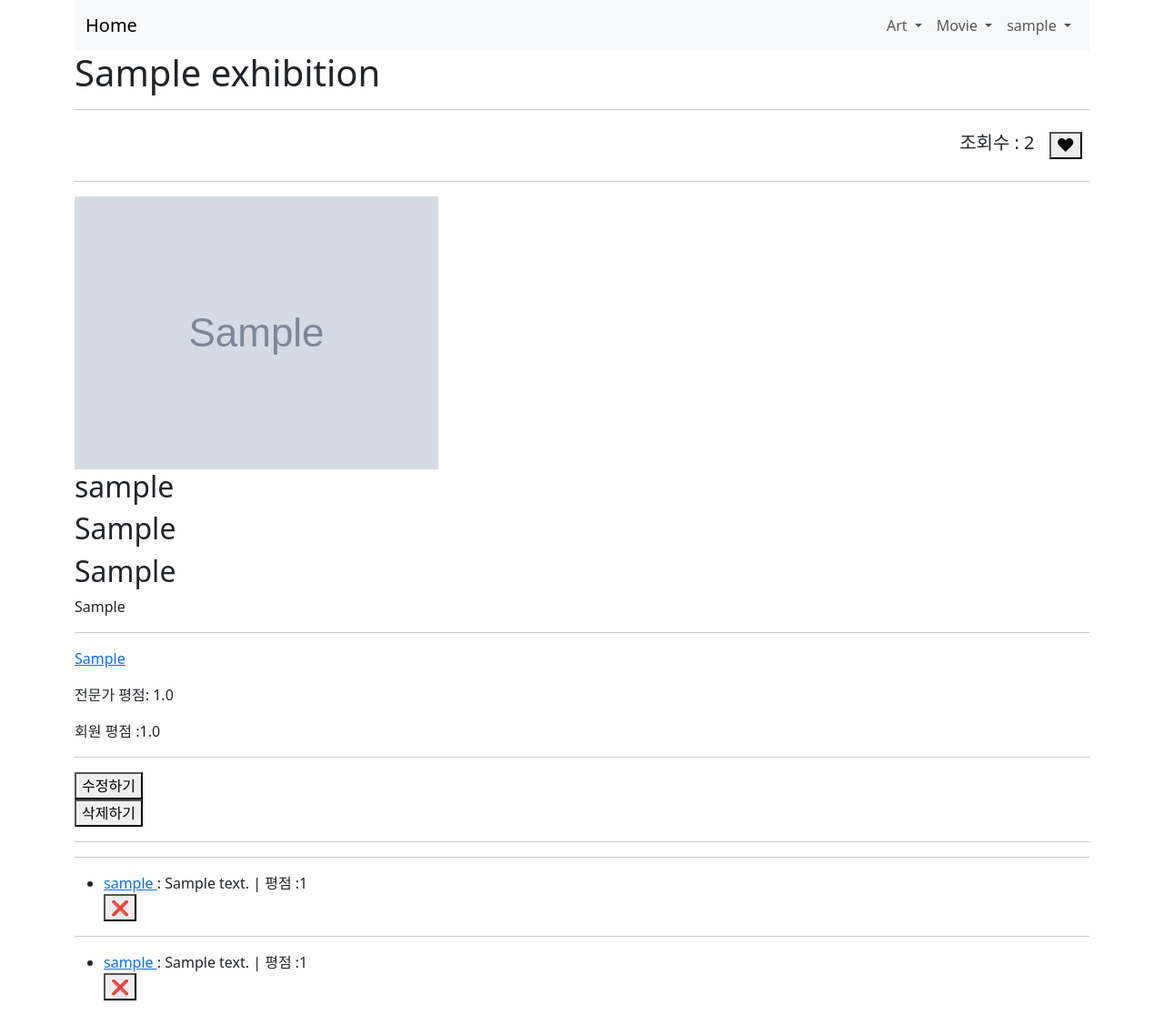
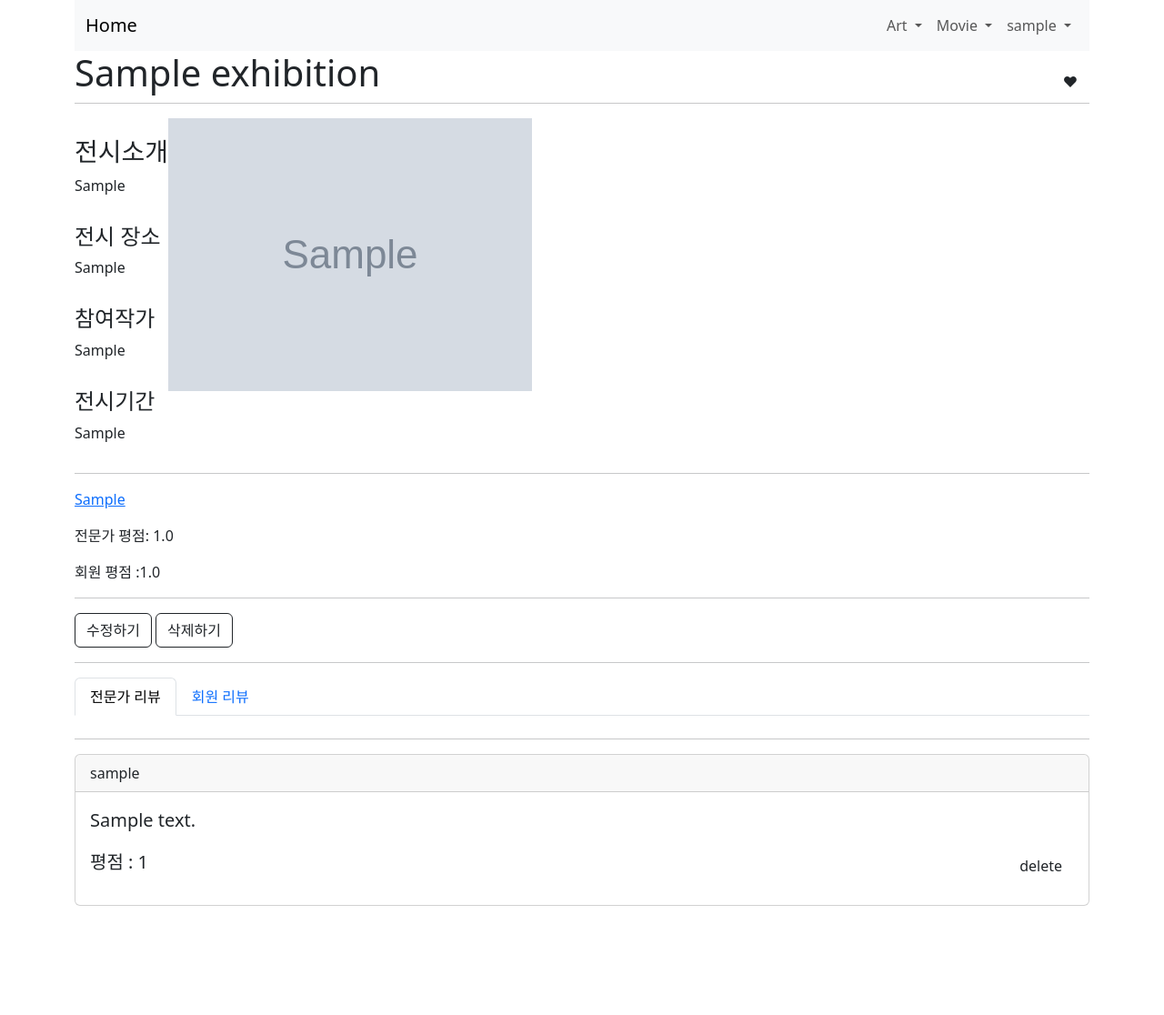
Before and after one commit to Dev-nenda/Django_Web_Project, a Django app: page /exhibition/1/ in a window 1280 px wide. Shown: the whole page at 91% size. After the commit the page ends 996 px from the top, so only its background shows below. Run offline with Django 4.2, Linux system fonts and the light colour scheme; a user stored in the database is signed in; tables that the repository leaves empty hold one stand-in row (values such as "Sample post"); grey boxes marked "Sample" are stand-in pictures; some libraries are stand-ins or nearby versions.

Commit message:
exhibition_detail_css

```diff
--- a/exhibition/templates/exhibition/detail.html
+++ b/exhibition/templates/exhibition/detail.html
@@ -2,28 +2,33 @@
 
 {% block content %}
 
+    <div class="d-flex justify-content-between" style="margin-bottom: -15px;">
 
-    <h1>{{exhibition.title}}</h1>
-    <hr>
-    <h5 class= "d-flex flex-row-reverse">
-        <div class="p-2">{% include 'exhibition/like_exhibition.html' %}</div>
-        <div class="p-2">조회수 : {{exhibition.hits}}</div>
-    </h5>
-    <hr>
-    <div>
-        <div>
+        <h1>{{exhibition.title}}</h1>
 
-            <img src="{{exhibition.poster}}" class="img-fluid" alt="poster" >
-        </div>
-        <div>
+        <div style="margin-top: 15px;">{% include 'exhibition/like_exhibition.html' %}</div>
+    </div>
 
-            <h2>{{exhibition.owner}}</h2>
-            <h2>{{exhibition.artist}}</h2>
-            <h2>{{exhibition.schedule}}</h2>
+   <hr>
 
-            <p>{{exhibition.introduction | linebreaksbr}}</p>
-        </div>
+    <div style="display: flex;">
+      <div>
+        <h3 style="margin-top: 20px">전시소개</h3>
+        <p>{{exhibition.introduction | linebreaksbr}}</p>
 
+        <h4 style="margin-top: 30px">전시 장소</h4>
+        <p>{{exhibition.locations}}</p>
+
+        <h4 style="margin-top: 30px">참여작가</h4>
+        <p>{{exhibition.artist}}</p>
+
+        <h4 style="margin-top: 30px">전시기간</h4>
+        <p>{{exhibition.schedule}}</p>
+      </div>
+
+      <div>
+          <img src="{{exhibition.poster}}" class="img-fluid" alt="poster" >
+      </div>
     </div>
     <hr>
 
@@ -42,7 +47,17 @@
 <!--리뷰 UI-->
 
 
-{% include 'exhibition/detail_expert_review_ui.html' %}
-{% include 'exhibition/detail_general_review_ui.html' %}
+
+
+<nav style="margin-bottom: 25px;">
+    <div class="nav nav-tabs" id="nav-tab" role="tablist">
+      <button class="nav-link active" id="nav-home-tab" data-bs-toggle="tab" data-bs-target="#nav-home" type="button" role="tab" aria-controls="nav-home" aria-selected="true">전문가 리뷰</button>
+      <button class="nav-link" id="nav-profile-tab" data-bs-toggle="tab" data-bs-target="#nav-profile" type="button" role="tab" aria-controls="nav-profile" aria-selected="false">회원 리뷰</button>
+    </div>
+  </nav>
+  <div class="tab-content" id="nav-tabContent">
+    <div class="tab-pane fade show active" id="nav-home" role="tabpanel" aria-labelledby="nav-home-tab" tabindex="0">{% include 'exhibition/detail_expert_review_ui.html' %}</div>
+    <div class="tab-pane fade" id="nav-profile" role="tabpanel" aria-labelledby="nav-profile-tab" tabindex="0">{% include 'exhibition/detail_general_review_ui.html' %}</div>
+  </div>
 
 {% endblock content %}
--- a/exhibition/templates/exhibition/detail_expert_review_ui.html
+++ b/exhibition/templates/exhibition/detail_expert_review_ui.html
@@ -15,23 +15,31 @@
 
 <hr>
 
-<ul>
 {% for expert_review in expert_reviews %}
-    <li>
-        <a href="{% url 'account:profile' expert_review.author.username %}">
-            {{expert_review.author.username}}
-        </a>
-        :
-        {{ expert_review.content}} |
+<div class="card">
+    <div class="card-header">
+        {{expert_review.author.username }}
+    </div>
+    <div class="card-body">
+        <blockquote class="blockquote mb-0">
 
-        평점 :{{expert_review.score}}
+        <p>{{ expert_review.content}}</p>
 
+        <div class="d-flex justify-content-between">
+            <div >
+                <p>평점 : {{ expert_review.score }} </p>
+            </div>
+            <div >
                 {% if user == expert_review.author %}
                 <form action="{% url 'exhibition:delete_expert_review' exhibition.pk expert_review.pk %}" method="POST">
                     {% csrf_token %}
-            <button>❌</button>
+                    <button class ="btn">delete</button>
                 </form>
                 {% endif %}
-    </li>
+            </div>
+        </div>
+
+        </blockquote>
+    </div>
+    </div>
 {% endfor %}
-</ul>
--- a/exhibition/templates/exhibition/detail_general_review_ui.html
+++ b/exhibition/templates/exhibition/detail_general_review_ui.html
@@ -12,22 +12,32 @@
 
 <hr>
 
-<ul>
+
 {% for general_review in general_reviews %}
-    <li>
-        <a href="{% url 'account:profile' general_review.author.username %}">
-            {{general_review.author.username}}
-        </a>
-        : {{ general_review.content}} |
+<div class="card">
+    <div class="card-header">
+        {{general_review.author.username }}
+    </div>
+    <div class="card-body">
+        <blockquote class="blockquote mb-0">
 
-        평점 :{{general_review.score}}
+            <p>{{ general_review.content}}</p>
 
+            <div class="d-flex justify-content-between">
+                <div >
+                    <p>평점 : {{ general_review.score }} </p>
+                </div>
+                <div >
                     {% if user == general_review.author %}
                     <form action="{% url 'exhibition:delete_general_review' exhibition.pk general_review.pk %}" method="POST">
                         {% csrf_token %}
-            <button>❌</button>
+                        <button class ="btn">delete</button>
                     </form>
                     {% endif %}
-    </li>
+                </div>
+            </div>
+
+        </blockquote>
+    </div>
+</div>
 {% endfor %}
-</ul>
--- a/exhibition/templates/exhibition/detail_ui.html
+++ b/exhibition/templates/exhibition/detail_ui.html
@@ -1,14 +1,14 @@
 {% if user == exhibition.owner %}
-<div>
+<div style="display: inline-block;">
     <a href="{% url 'exhibition:update_exhibition' exhibition.pk %}">
-        <button>수정하기</button>
+        <button type="button" class="btn btn-outline-dark">수정하기</button>
     </a>
 </div>
 
-<div>
+<div style="display: inline-block;">
     <form action="{% url 'exhibition:delete_exhibition' exhibition.pk %}" method="POST">
         {% csrf_token %}
-        <button onclick="return confirm('정말 삭제하시겠어요?')">삭제하기</button>
+        <button onclick="return confirm('정말 삭제하시겠어요?')"type="btn" class="btn btn-outline-dark"> 삭제하기</button>
     </form>
 </div>
 {% endif %}
--- a/exhibition/templates/exhibition/like_exhibition.html
+++ b/exhibition/templates/exhibition/like_exhibition.html
@@ -4,9 +4,9 @@
         {% csrf_token %}
 
         {% if is_like  %}
-        <button>❤</button>
+        <button class="btn">❤</button>
         {% else %}
-        <button>🤍</button>
+        <button class="btn">🤍</button>
         {% endif %}
 
     </form>
--- a/home/templates/home/on_showing_exhibition.html
+++ b/home/templates/home/on_showing_exhibition.html
@@ -10,7 +10,7 @@
                     <div style = "background-color: rgba(0,0,0,0.5); width : 100%; height: 100%;">
                 </div>
                 </div>
-                <div class="card" style="width: 24rem;  margin: 60px auto;">
+                <div class="card" style="width: 24rem;  margin: 50px auto;">
                     <a href="{% url 'exhibition:exhibition_detail' exhibition.pk %}">
                         <img src="{{exhibition.poster}}" class="card-img-top img-fluid"" alt="poster">
                     </a>
--- a/home/templates/home/on_showing_movie.html
+++ b/home/templates/home/on_showing_movie.html
@@ -11,7 +11,7 @@
                 </div>
                 </div>
 
-                <div class="card" style="width: 24rem;  margin: 60px auto;">
+                <div class="card" style="width: 24rem;  margin: 50px auto;">
                     <a href="{% url 'movie:movie_detail' movie.pk %}">
                         <img src="{{movie.poster}}" class="card-img-top" alt="poster">
                     </a>
--- a/movie/templates/movie/detail_ui.html
+++ b/movie/templates/movie/detail_ui.html
@@ -8,7 +8,7 @@
 <div style="display: inline-block;">
     <form action="{% url 'movie:delete_movie' movie.pk %}" method="POST">
         {% csrf_token %}
-        <button type="button" class="btn btn-outline-dark">삭제하기</button>
+        <button type="btn" class="btn btn-outline-dark">삭제하기</button>
     </form>
 </div>
 
```
Also changed, not shown: movie/templates/movie/detail.html (+4 -4 lines). Lines whose indentation alone changed are shown as unchanged.
